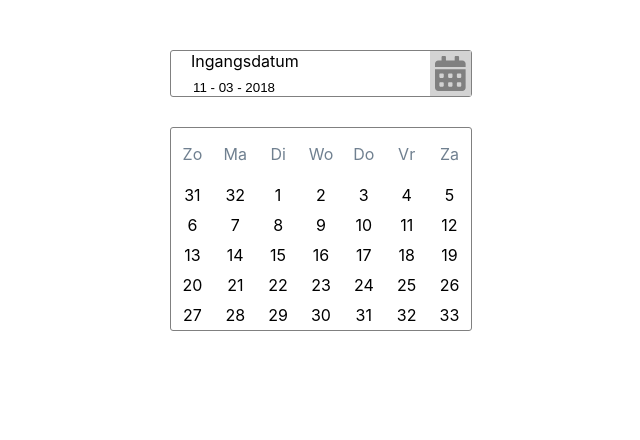
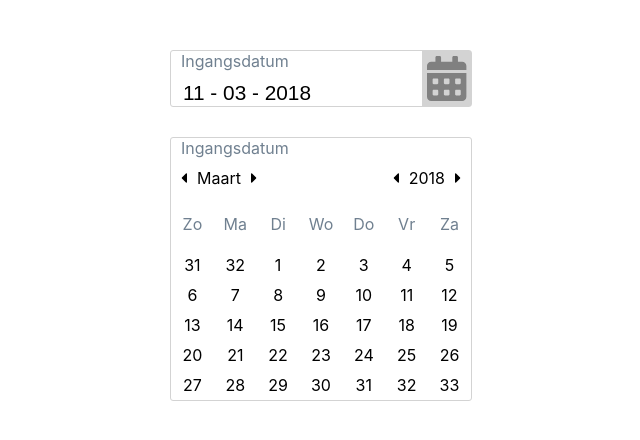
Before and after one commit to jeltehomminga/custom-calendar, a React (Create React App) app: page / in a window 1280 px wide. Shown: the top 440 px of the page, without its empty margins (319-959 px from the left). Built offline with nearby package versions, Linux system fonts and the light colour scheme.

Commit message:
in and decrement month year

```diff
--- a/src/App.css
+++ b/src/App.css
@@ -1,9 +1,3 @@
-
-.App-logo {
-  animation: App-logo-spin infinite 20s linear;
-  height: 40vmin;
-  pointer-events: none;
-}
 
 .App-header {
   background-color: #282c34;
@@ -24,7 +18,7 @@
   display: flex;
   flex-wrap: wrap;
   width: 300px;
-  border: grey 1px solid;
+  border: lightgrey 1.5px solid;
   border-radius: 3px;
 }
 
@@ -41,7 +35,7 @@
   padding: 5px;
   height: 100%;
   color: grey;
-  font-size: 35px;
+  font-size: 45px;
 }
 
 textarea:focus, input:focus{
@@ -50,6 +44,8 @@ textarea:focus, input:focus{
 
 input {
   border: none;
+  font-size: 1.3em;
+  margin-left: 10px;
 }
 
 .calendar-container {
@@ -65,17 +61,18 @@ input {
   display: flex;
   flex-direction: row;
   justify-content: space-between;
-  border: gray solid 1px;
+  border: lightgray solid 1.5px;
   border-radius: 3px;
   width: 300px;
   margin-bottom: 30px;
+  padding-left: 0 10px;
 }
 
 .inputfield-container {
   display: flex;
   flex-direction: column;
-  padding-left: 20px;
   justify-content: space-between;
+  width: 200px;
 }
 
 .inputicon-container {
@@ -95,3 +92,29 @@ button{
 	cursor: pointer;
 	outline: inherit;
 }
+
+.startdate {
+  color: slategray;
+  font-size: 0.9;
+  width: 100%;
+  margin-left: 10px;
+}
+
+.startdate-monthcontainer {
+  display: flex;
+  flex-direction: row;
+  justify-content: space-between;
+  align-items: center;
+  width: 100%;
+  margin: 10px;
+}
+
+.flex-row {
+  display: flex;
+  flex-direction: row;
+  align-items: center;
+}
+
+.output-text {
+  margin: 0 10px;
+}
--- a/src/components/Calendar.jsx
+++ b/src/components/Calendar.jsx
@@ -1,42 +1,42 @@
-import React, { useState, useEffect } from 'react'
-import CalendarMonthView from './CalendarMonthView'
-import { FontAwesomeIcon } from '@fortawesome/react-fontawesome'
-import { faCalendarAlt } from '@fortawesome/free-solid-svg-icons'
+import React, { useState, useEffect } from "react";
+import CalendarMonthView from "./CalendarMonthView";
+import { FontAwesomeIcon } from "@fortawesome/react-fontawesome";
+import { faCalendarAlt } from "@fortawesome/free-solid-svg-icons";
 
-const Calendar = props => {
-  const [date, setDate] = useState('11 - 03 - 2018')
-  const [month, setMonth] = useState(3)
-  const [monthView, setMonthView] = useState(true)
-  const [day, setDay] = useState(11)
-  const [year, setYear] = useState('2018')
+const Calendar = () => {
+  const [date, setDate] = useState("11 - 03 - 2018");
+  const [month, setMonth] = useState(null);
+  const [monthView, setMonthView] = useState(true);
+  const [day, setDay] = useState(11);
+  const [year, setYear] = useState("2018");
 
   useEffect(() => {
-    const dateValues = date.split(' - ')
-    const newYear = dateValues[2]
-    setMonth(Number(dateValues[1]))
-    setDay(Number(dateValues[0]))
-    setYear(newYear)
-  }, [date])
-
-
+    const dateValues = date.split(" - ");
+    const newYear = dateValues[2];
+    setMonth(Number(dateValues[1]));
+    setDay(Number(dateValues[0]));
+    setYear(Number(newYear));
+  }, [date]);
 
   return (
-    <div className='calendar-container'>
-
-      <div className='input-container'>
-        <div className='inputfield-container'>
-        <label>Ingangsdatum</label>
+    <div className="calendar-container">
+      <div className="input-container">
+        <div className="inputfield-container">
+          <label className="startdate">Ingangsdatum</label>
           <input
             value={date}
-            type='text'
-            pattern='/[0-33]-[0-11]-3000/'
+            type="text"
+            pattern="/[0-33]-[0-11]-3000/"
             onChange={({ target: { value } }) => setDate(value)}
-            maxLength='14'
-            minLength='6'
+            maxLength="14"
+            minLength="6"
           />
         </div>
-        <div className='inputicon-container' onClick={()=>setMonthView(!monthView)}>
-          <FontAwesomeIcon className='calendar' icon={faCalendarAlt} />
+        <div
+          className="inputicon-container"
+          onClick={() => setMonthView(!monthView)}
+        >
+          <FontAwesomeIcon className="calendar" icon={faCalendarAlt} />
         </div>
       </div>
 
@@ -44,14 +44,15 @@ const Calendar = props => {
         <CalendarMonthView
           date={date}
           month={month}
+          handleSetMonth={setMonth}
+          handleSetYear={setYear}
           currentDay={day}
           year={year}
           onDateChange={setDate}
         />
       )}
+    </div>
+  );
+};
 
-    </div>
-  )
-}
-
-export default Calendar
+export default Calendar;
--- a/src/components/CalendarMonthView.jsx
+++ b/src/components/CalendarMonthView.jsx
@@ -1,29 +1,78 @@
-import React, { useEffect, useState } from 'react'
-import { calculateMonthDays } from '../utils/calculateMonthDays'
-import Day from '../components/Day'
+import React, { useEffect, useState } from "react";
+import { calculateMonthDays } from "../utils/calculateMonthDays";
+import Day from "../components/Day";
+import { FontAwesomeIcon } from "@fortawesome/react-fontawesome";
+import { faCaretLeft, faCaretRight } from "@fortawesome/free-solid-svg-icons";
 
-const CalendarMonthView = ({ month, year, onDateChange, currentDay }) => {
-  const [monthViewDays, setMonthViewDays] = useState({})
+const CalendarMonthView = ({
+  month,
+  year,
+  onDateChange,
+  currentDay,
+  handleSetMonth,
+  handleSetYear
+}) => {
+  const [monthViewDays, setMonthViewDays] = useState({});
 
   useEffect(() => {
-    setMonthViewDays(calculateMonthDays(month, year))
-  }, [month, year])
+    setMonthViewDays(calculateMonthDays(month, year));
+  }, [month, year]);
 
+  const weekDays = ["Zo", "Ma", "Di", "Wo", "Do", "Vr", "Za"];
+  const monthText = [
+    "Januari",
+    "Februari",
+    "Maart",
+    "April",
+    "Mei",
+    "Juni",
+    "Juli",
+    "Augustus",
+    "September",
+    "Oktober",
+    "November"
+  ];
 
-  const weekDays =['Zo', 'Ma', 'Di', 'Wo', 'Do', 'Vr', 'Za']
-
-  console.log(monthViewDays)
+  console.log(monthViewDays);
   return (
     <>
+      {month && month !== 0 && monthViewDays && (
+        <div className="days-container">
+          <label className="startdate">Ingangsdatum</label>
+          <div className="startdate-monthcontainer">
+            <div className="flex-row">
+              <FontAwesomeIcon
+                onClick={() => handleSetMonth(month === 1 ? 11 : month - 1)}
+                className="caret"
+                icon={faCaretLeft}
+              />
+              <p className="output-text">{monthText[month - 1]}</p>
+              <FontAwesomeIcon
+                onClick={() => handleSetMonth(month === 11 ? 1 : month + 1)}
+                className="caret"
+                icon={faCaretRight}
+              />
+            </div>
+            <div className="flex-row">
+              <FontAwesomeIcon
+                onClick={() => handleSetYear(year - 1)}
+                className="caret"
+                icon={faCaretLeft}
+              />
+              <p className="output-text">{year}</p>
+              <FontAwesomeIcon
+                onClick={() => handleSetYear(year + 1)}
+                className="caret"
+                icon={faCaretRight}
+              />
+            </div>
+          </div>
 
-
-
-        {month && month !== 0 && monthViewDays && (
-
-
-          <div className='days-container'>
-
-            {weekDays.map((weekDay)=> <p className='weekday' key={weekDay}>{weekDay}</p>)}
+          {weekDays.map(weekDay => (
+            <p className="weekday" key={weekDay}>
+              {weekDay}
+            </p>
+          ))}
 
           {monthViewDays.prevMonthDays &&
             monthViewDays.prevMonthDays.map(day => (
@@ -38,7 +87,6 @@ const CalendarMonthView = ({ month, year, onDateChange, currentDay }) => {
 
           {monthViewDays.currentMonthDays &&
             monthViewDays.currentMonthDays.map(day => (
-
               <Day
                 key={`currentMonth-${day}`}
                 day={day}
@@ -46,12 +94,10 @@ const CalendarMonthView = ({ month, year, onDateChange, currentDay }) => {
                 year={year}
                 onDateChange={onDateChange}
               />
-
             ))}
 
           {monthViewDays.nextMonthDays &&
             monthViewDays.nextMonthDays.map(day => (
-
               <Day
                 key={`nextMonth-${day}`}
                 day={day}
@@ -59,12 +105,11 @@ const CalendarMonthView = ({ month, year, onDateChange, currentDay }) => {
                 year={Number(month) === 12 ? Number(year) + 1 : year}
                 onDateChange={onDateChange}
               />
-
             ))}
         </div>
       )}
     </>
-  )
-}
+  );
+};
 
-export default CalendarMonthView
+export default CalendarMonthView;
```
Also changed, not shown: src/components/Day.jsx (+11 -14 lines), src/utils/calendarData.js (deleted). Lines whose indentation alone changed are shown as unchanged.
